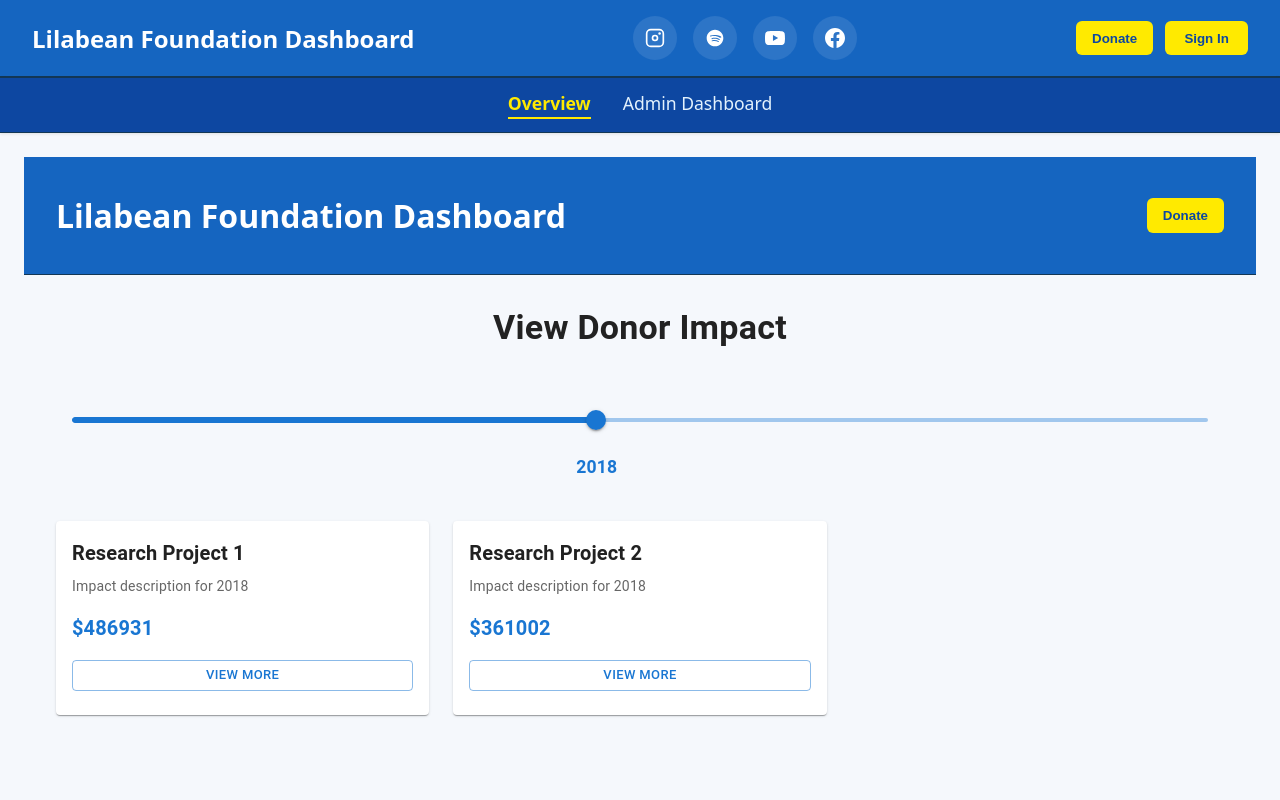
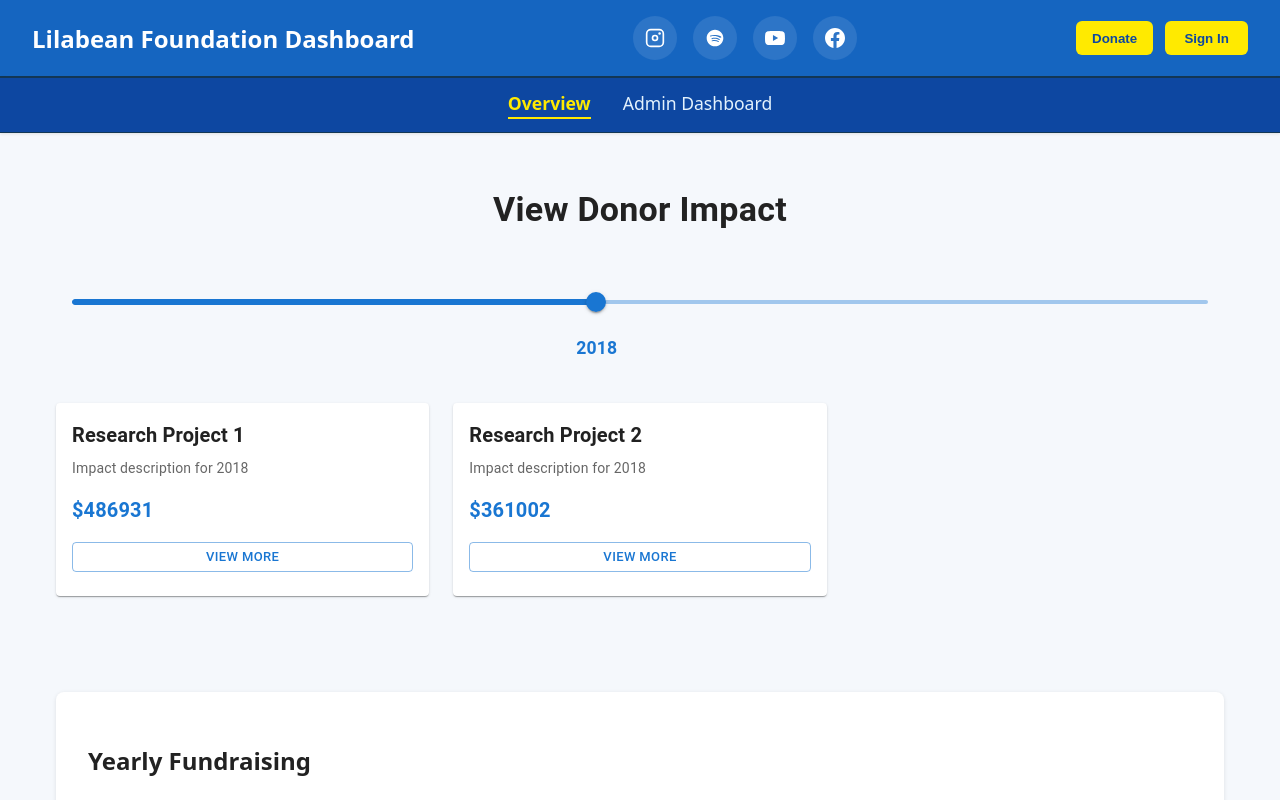
Before and after one commit to cfgcolumbus25/Team-7, a React (Vite) app in the folder frontend/: page / in a window 1280 px wide. Shown: the top 800 px of the page. Built offline with nearby package versions, Linux system fonts and the light colour scheme.

Commit message:
removed double header

```diff
--- a/frontend/src/pages/Overview.jsx
+++ b/frontend/src/pages/Overview.jsx
@@ -25,12 +25,6 @@ export default function Overview() {
 
   return (
     <div>
-      <header className="header">
-        <h1>Lilabean Foundation Dashboard</h1>
-        <div className="header-actions">
-          <button className="donate-btn">Donate</button>
-        </div>
-      </header>
       <ResearchTimeline selectedYear={selectedYear} setSelectedYear={setSelectedYear} />
 
       <div style={{ padding: '2rem', maxWidth: '1200px', margin: '0 auto' }}>
```
